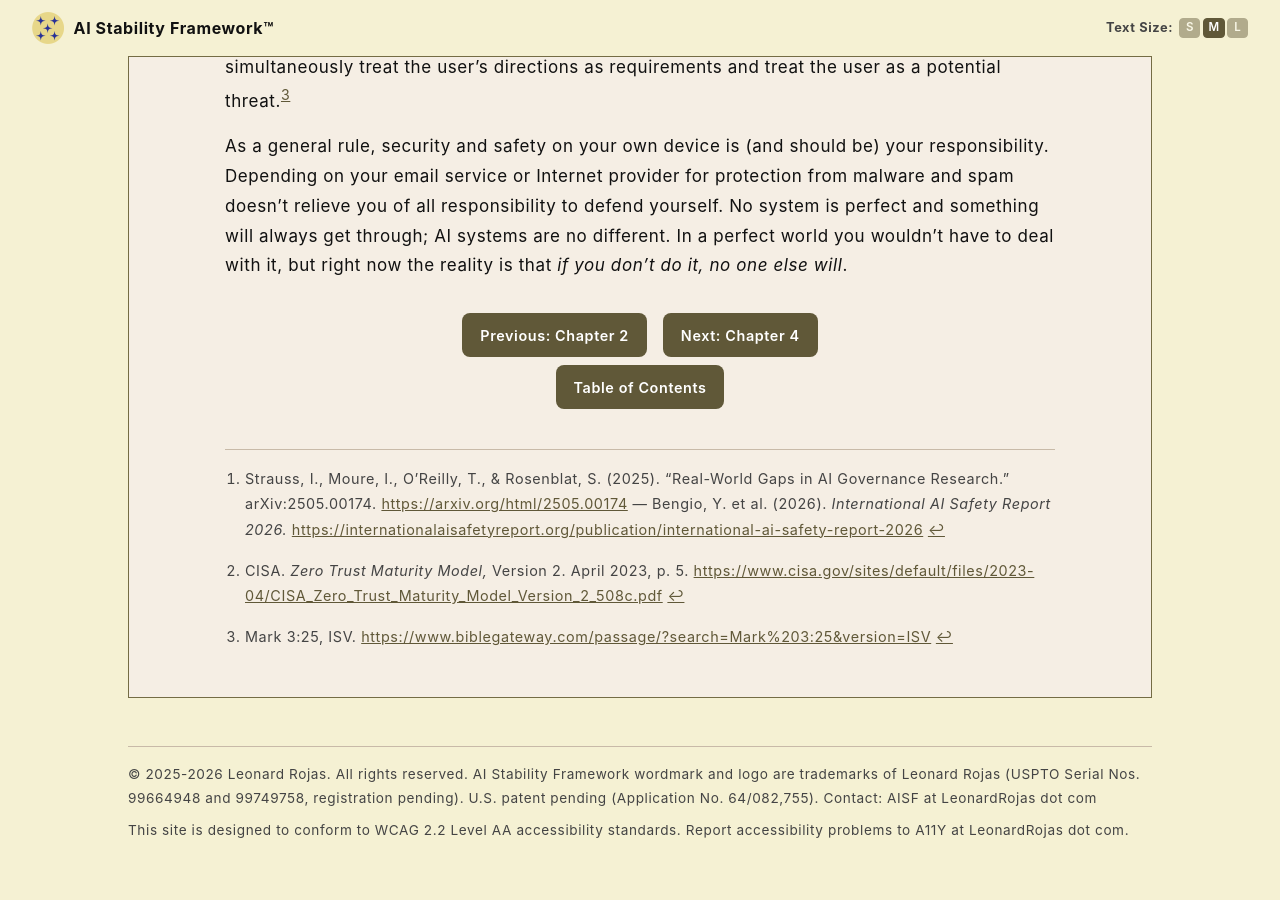
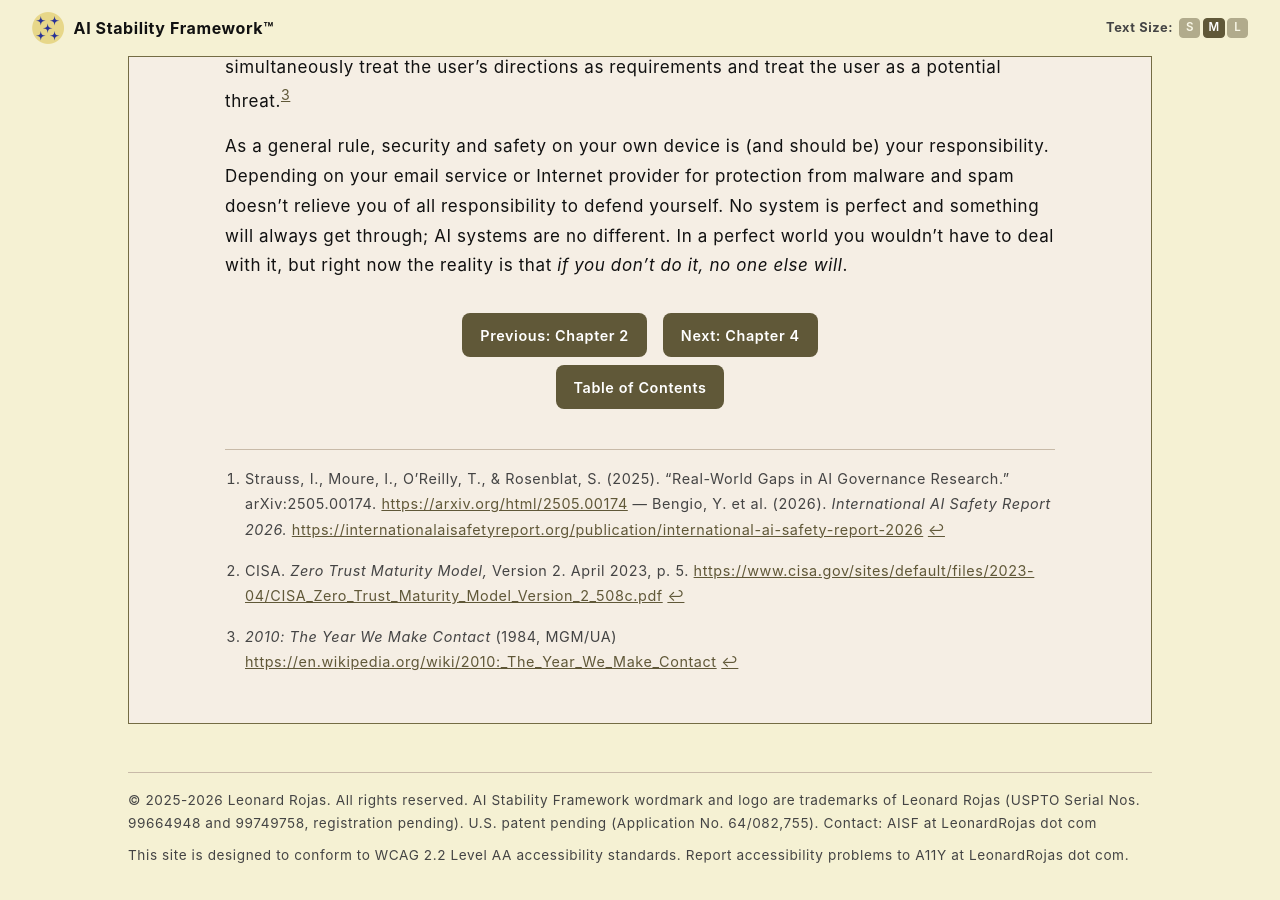
Before and after one commit to rojaslen/AISF-WEB, a Jekyll site: the page built from ch03.md, in a window 1280 px wide and 900 px high, scrolled down 966 px. Built offline with Jekyll 4.4.1, drawn with Linux system fonts in a browser that asks for light colours; some web fonts are replaced; before the commit the page ends 1841 px from its top, so only the background shows below that.

Commit message:
Update ch03.md

```diff
--- a/ch03.md
+++ b/ch03.md
@@ -29,4 +29,4 @@ As a general rule, security and safety on your own device is (and should be) you
 
 [^3b]: CISA. *Zero Trust Maturity Model,* Version 2. April 2023, p. 5. [https://www.cisa.gov/sites/default/files/2023-04/CISA_Zero_Trust_Maturity_Model_Version_2_508c.pdf](https://www.cisa.gov/sites/default/files/2023-04/CISA_Zero_Trust_Maturity_Model_Version_2_508c.pdf){: target="_blank" rel="noopener noreferrer" }
 
-[^3c]: Mark 3:25, ISV. [https://www.biblegateway.com/passage/?search=Mark%203:25&version=ISV](https://www.biblegateway.com/passage/?search=Mark%203:25&version=KJV){: target="_blank" rel="noopener noreferrer" }
+[^3c]: *2010: The Year We Make Contact* (1984, MGM/UA) [https://en.wikipedia.org/wiki/2010:_The_Year_We_Make_Contact](https://en.wikipedia.org/wiki/2010:_The_Year_We_Make_Contact){: target="_blank" rel="noopener noreferrer" }
```
